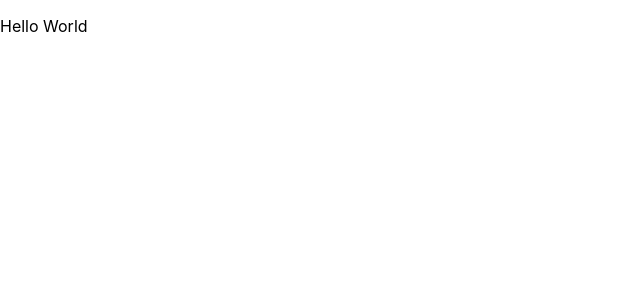
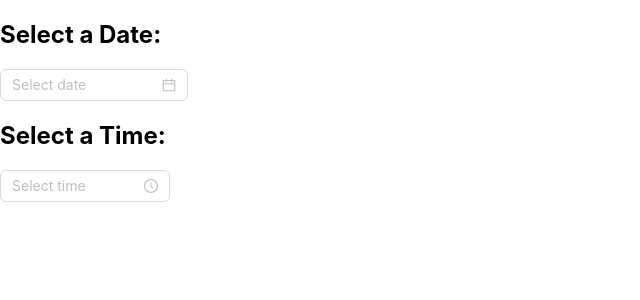
Before and after one commit to zfchung1/weather-and-traffic, a React (Create React App) app in the folder packages/frontend/web/: page / in a window 1280 px wide. Shown: the top 300 px of the page, without its empty margins (0-640 px from the left). Built offline with nearby package versions, Linux system fonts and the light colour scheme.

Commit message:
created basic react component for date picker and time picker

```diff
--- a/packages/frontend/web/package.json
+++ b/packages/frontend/web/package.json
@@ -9,9 +9,13 @@
     "@types/jest": "^27.0.1",
     "@types/node": "^16.7.13",
     "@types/react": "^18.0.0",
+    "@types/react-datepicker": "^6.2.0",
     "@types/react-dom": "^18.0.0",
+    "antd": "^5.17.0",
     "cross-env": "^7.0.3",
+    "dayjs": "^1.11.11",
     "react": "^18.3.1",
+    "react-datepicker": "^6.9.0",
     "react-dom": "^18.3.1",
     "react-scripts": "5.0.1",
     "typescript": "^4.4.2",
--- /dev/null
+++ b/packages/frontend/web/src/components/DatePicker/index.tsx
@@ -0,0 +1,37 @@
+import { DatePicker } from "antd";
+import dayjs from "dayjs";
+import { useCallback, useMemo } from "react";
+
+interface IProps {
+	onSelectDate: (value: string) => void;
+	selectedDate?: string;
+}
+
+export function formatDate(date: Date): string {
+	const [dd, mm, yyyy] = date.toLocaleDateString("en-GB").split("/");
+	return (yyyy + "-" + mm + "-" + dd);
+}
+
+export const GenericDatePicker = ({ selectedDate, onSelectDate }: IProps) => {
+
+
+	const handleOnChange = useCallback(
+		(dateDayjs: dayjs.Dayjs) => {
+			const convertDayjsToYearMonthDate = formatDate(dateDayjs.toDate());
+			onSelectDate(convertDayjsToYearMonthDate);
+		},
+		[onSelectDate]
+	);
+
+	const dayjsValue = useMemo(
+		() => selectedDate ? dayjs(new Date(selectedDate)): undefined,
+		[selectedDate]
+	);
+
+	return (
+		<DatePicker
+			value={selectedDate}
+			onChange={onSelectDate}
+		/>
+	);
+};
--- /dev/null
+++ b/packages/frontend/web/src/components/TimePicker/index.tsx
@@ -0,0 +1,15 @@
+import { TimePicker } from "antd";
+import type { Dayjs } from "dayjs";
+
+const format = "HH:mm";
+
+interface IProps {
+	onSelectTime: (time: Dayjs) => void;
+	selectedTime?: Dayjs;
+}
+
+export const GenericTimePicker = ({ onSelectTime, selectedTime }: IProps) => {
+
+
+	return <TimePicker value={selectedTime} onChange={onSelectTime} format={format} />;
+};
--- a/packages/frontend/web/src/pages/home/index.tsx
+++ b/packages/frontend/web/src/pages/home/index.tsx
@@ -1,7 +1,34 @@
-import { FC } from "react";
+import { FC, useState } from "react";
+import { GenericDatePicker } from "../../components/DatePicker";
+import type { Dayjs } from "dayjs";
+import { GenericTimePicker } from "../../components/TimePicker";
 
 export const Home: FC = () => {
+	const [date, setDate] = useState<string>();
+	const [selectedDate, setSelectedDate] = useState<string | null>(null);
+	const [time, setTime] = useState<Dayjs | null>(null);
+
+	const handleDateChange = (date: string) => {
+		setSelectedDate(date);
+	};
+
+	const handleTimeChange = (time: Dayjs) => {
+		setTime(time);
+	};
+
+
 	return (
-		<p>Hello World</p>
+		<>
+			<div>
+				<h2>Select a Date:</h2>
+				<GenericDatePicker onSelectDate={handleDateChange} />
+			</div>
+
+			<div>
+				<h2>Select a Time:</h2>
+				<GenericTimePicker onSelectTime={handleTimeChange} />
+			</div>
+
+		</>
 	);
 };
```
Also changed, not shown: package.json (+8 -3 lines), 1 other file (tests, documents, lock files or other folders).
